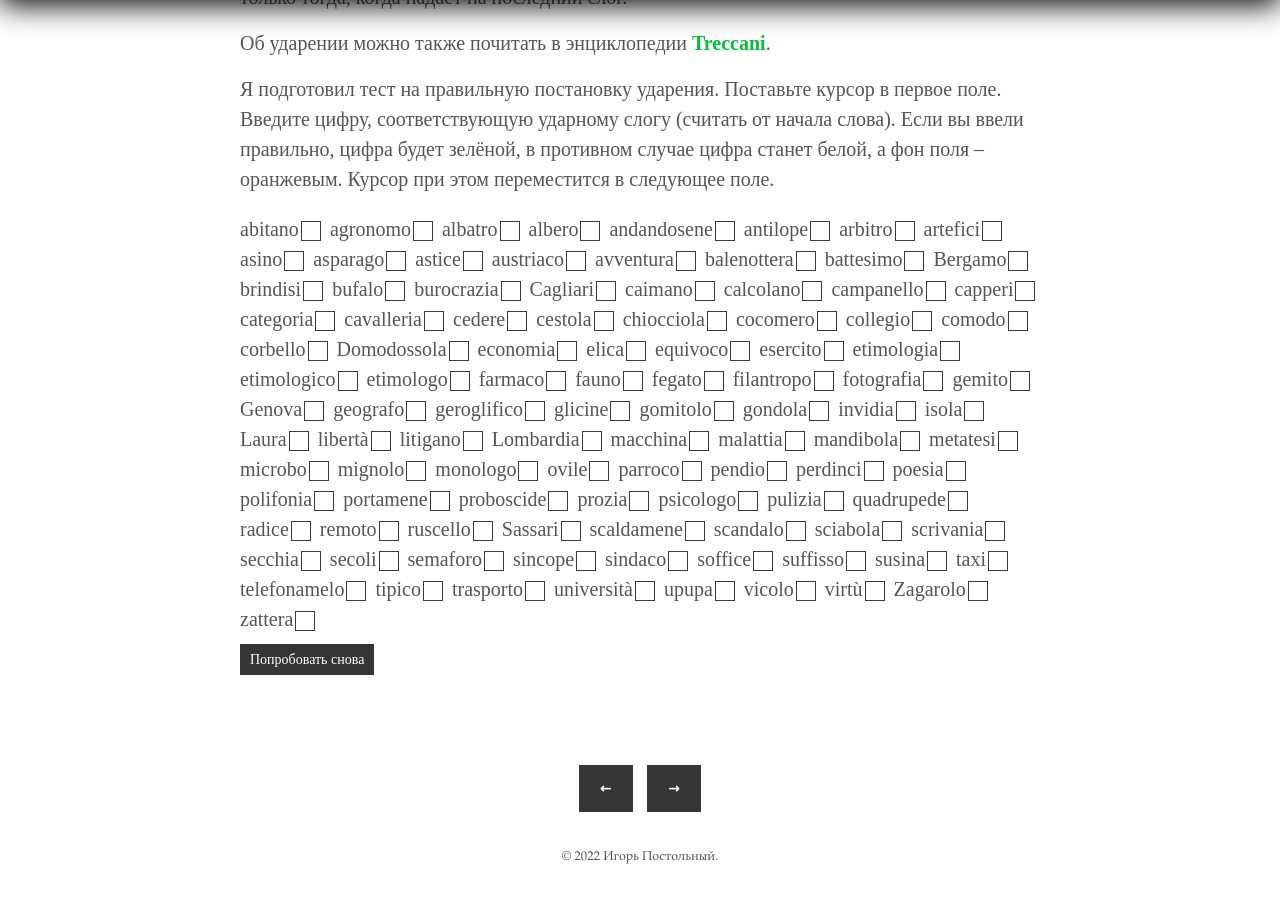
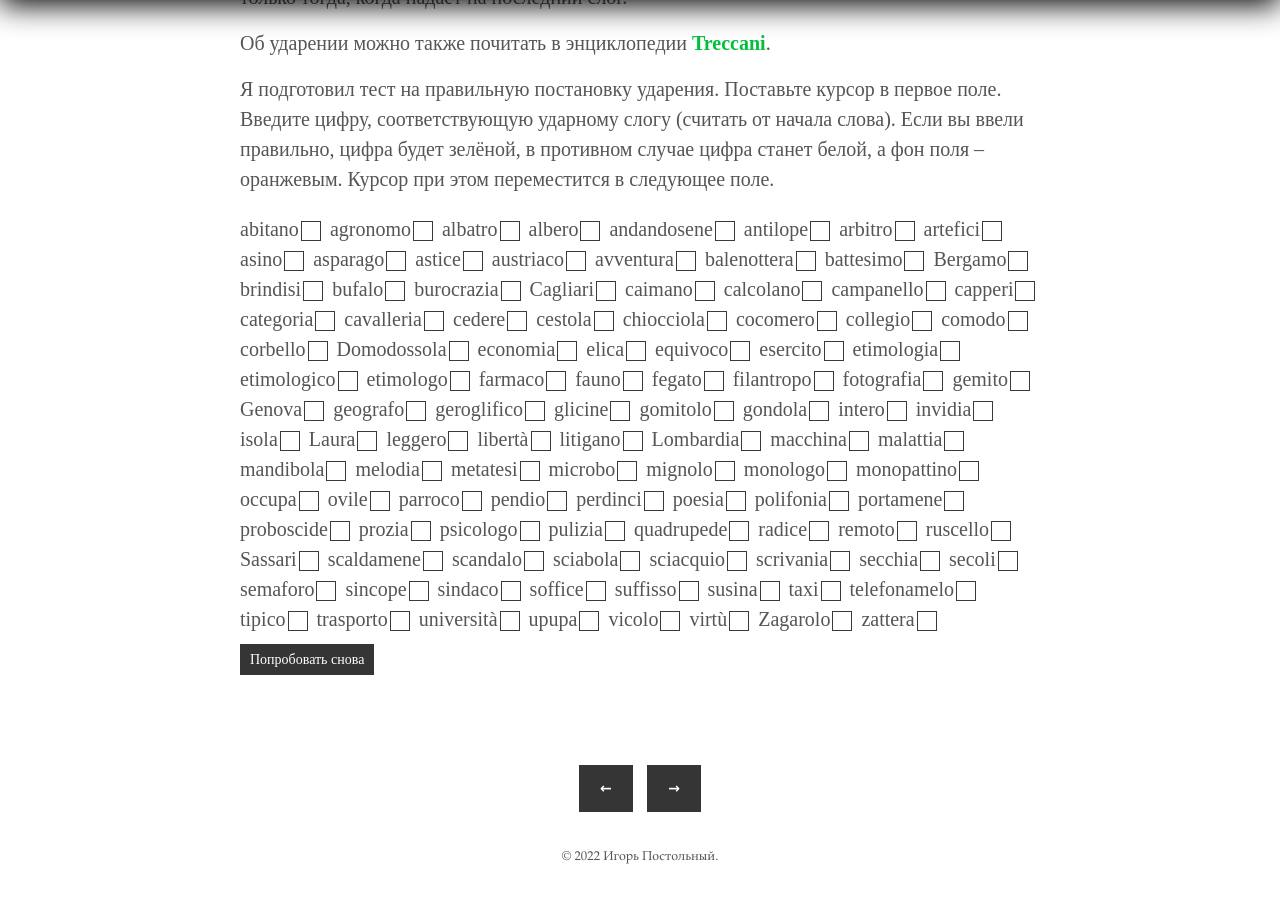
Before and after one commit to postolny/postolny.github.io, a Jekyll site: the page built from _posts/2020-12-16-accento.md, in a window 1280 px wide and 900 px high, scrolled down 1250 px. Built offline with Jekyll 4.4.1, drawn with Linux system fonts in a browser that asks for light colours.

Commit message:
Add files via upload

```diff
--- a/_includes/accento.html
+++ b/_includes/accento.html
@@ -52,19 +52,24 @@
   <li>glicine<input type="text" pattern="^1$" /></li>
   <li>gomitolo<input type="text" pattern="^2$" /></li>
   <li>gondola<input type="text" pattern="^1$" /></li>
+  <li>intero<input type="text" pattern="^2$" /></li>
   <li>invidia<input type="text" pattern="^2$" /></li>
   <li>isola<input type="text" pattern="^1$" /></li>
   <li>Laura<input type="text" pattern="^1$" /></li>
+  <li>leggero<input type="text" pattern="^2$" /></li>
   <li>libertà<input type="text" pattern="^3$" /></li>
   <li>litigano<input type="text" pattern="^1$" /></li>
   <li>Lombardia<input type="text" pattern="^3$" /></li>
   <li>macchina<input type="text" pattern="^1$" /></li>
   <li>malattia<input type="text" pattern="^3$" /></li>
   <li>mandibola<input type="text" pattern="^2$" /></li>
+  <li>melodia<input type="text" pattern="^3$" /></li>
   <li>metatesi<input type="text" pattern="^2$" /></li>
   <li>microbo<input type="text" pattern="^1$" /></li>
   <li>mignolo<input type="text" pattern="^1$" /></li>
   <li>monologo<input type="text" pattern="^2$" /></li>
+  <li>monopattino<input type="text" pattern="^3$" /></li>
+  <li>occupa<input type="text" pattern="^1$" /></li>
   <li>ovile<input type="text" pattern="^2$" /></li>
   <li>parroco<input type="text" pattern="^1$" /></li>
   <li>pendio<input type="text" pattern="^2$" /></li>
@@ -84,6 +89,7 @@
   <li>scaldamene<input type="text" pattern="^1$" /></li>
   <li>scandalo<input type="text" pattern="^1$" /></li>
   <li>sciabola<input type="text" pattern="^1$" /></li>
+  <li>sciacquio<input type="text" pattern="^2$" /></li>
   <li>scrivania<input type="text" pattern="^3$" /></li>
   <li>secchia<input type="text" pattern="^1$" /></li>
   <li>secoli<input type="text" pattern="^1$" /></li>
```
